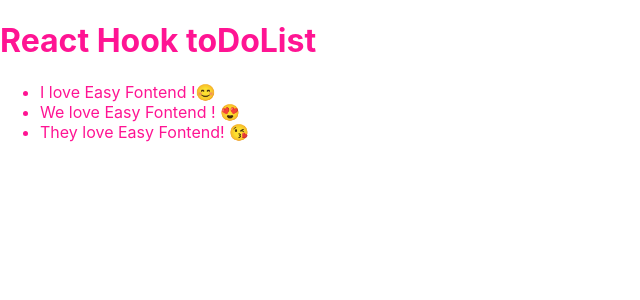
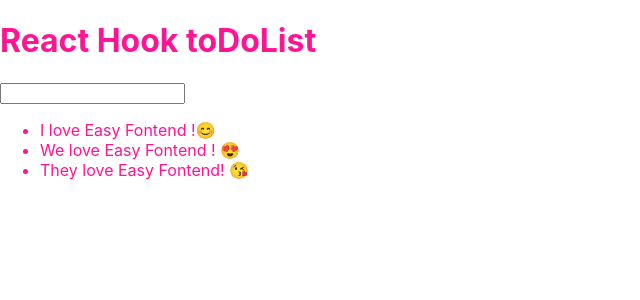
Before and after one commit to ttus612/react-hook-basic, a React (Create React App) app: page / in a window 1280 px wide. Shown: the top 300 px of the page, without its empty margins (0-640 px from the left). Built offline with nearby package versions, Linux system fonts and the light colour scheme.

Commit message:
React hooks useState(), ex toDoForm and update some comment

```diff
--- a/src/App.js
+++ b/src/App.js
@@ -3,6 +3,7 @@ import './App.scss';
 import ColorBox from './components/ColorBox';
 import { useState } from 'react';
 import TodoList from './components/todoList';
+import TodoForm from './components/ToDoForm';
 
 function App() {
   const [toDoList, setToDoList] = useState([
@@ -23,12 +24,30 @@ function App() {
     }
   }
 
+  function handleToDoFormSubmit(formValues) {
+    console.log('Form submit: ', formValues)
+    const newToDo = {
+      id :toDoList.length + 1,
+      ...formValues,
+    }
+    const newToDoList = [...toDoList]
+    newToDoList.push(newToDo)
+    setToDoList(newToDoList)
+  }
+
   return (
     <div className="app">
       <h1>React Hook toDoList</h1>
+      <TodoForm onSubmit={handleToDoFormSubmit} />
       <TodoList todos= {toDoList} onTodoClick= {handleTodoClick} />
     </div>
   );
+  /**
+   * TodoList:
+   * -khi render nó sẽ truyền thằng toDoList(là thằng mảng mà ta cần render xuóng trên useStates()) xuống thằng props là toDo để có dữ liệu qua bên kia làm việc
+   * -Khi 1 ông nào đó trong <TodoList /> đc click nó sẽ báo lên thằng <App /> biết để gọi hàm, khi hàm được gọi và thực hiện công việc của hàm đó
+   */
+
 }
 
 export default App;
--- /dev/null
+++ b/src/components/ToDoForm/index.jsx
@@ -0,0 +1,42 @@
+import React, { useState } from 'react';
+import PropTypes from 'prop-types';
+
+TodoForm.propTypes = {
+    onSubmit: PropTypes.func,
+};
+
+TodoForm.defaultProps = {
+    onSubmit: null,
+}
+
+function TodoForm(props) {
+    const {onSubmit} = props //sử dụng Object destructoring để lấy nó ra
+    const [value, setValue] = useState('')
+
+    function handleValueChange(e) {
+        // console.log(e.target.value)
+        setValue(e.target.value)
+    }
+
+    function handleSubmit(e) {//BÁO LÊN THẰNG CHA CÓ SK SUBMIT
+        e.preventDefault()//Prevent Reloading Browser
+        if (!onSubmit) {
+            return
+        }
+        const formValues = {
+            title: value,
+        };
+        onSubmit(formValues)
+
+        //reset form
+        setValue('')
+    }
+
+    return (
+        <form onSubmit={handleSubmit}>
+            <input type="text" value={value} onChange={handleValueChange} />
+        </form>
+    );
+}
+
+export default TodoForm;
--- a/src/components/todoList/index.jsx
+++ b/src/components/todoList/index.jsx
@@ -1,22 +1,25 @@
 import React from 'react';
 import PropTypes from 'prop-types';
 
+
+//kiểm tra loại dữ liệu
 TodoList.propTypes = {//xác thực đầu vào của 1 component,nó cung cấp một cái nhìn tổng quan cho tất cả các props và loại dữ liệu của nó(Hiểu một cách đơn giản PropTypes là: Giúp chúng ta kiểm tra các kiểu dữ liệu của các props mà component (hoặc container) nhận vào)
-    todos: PropTypes.array,
-    onTodoClick: PropTypes.func,
+    todos: PropTypes.array,//danh sách todos được truyền từ thằng <App /> xuống
+    onTodoClick: PropTypes.func,// hàm khi user click lên bất kì thằng todo nào
 };
 
 TodoList.defaultProps = {//kiểu dữ liệu mặc định
-    todos: [],
-    onTodoClick: null,
+    todos: [],//nếu thằng cha không truyền giá trị todos xuống thì nó sẽ nhận giá trị là 1 mảng rỗng
+    onTodoClick: null,// còn nếu k có sự kiện nào thì nó sẽ là null
 }
 
 function TodoList(props) {
-    const {todos, onTodoClick} = props //Oject Destructuring
+    const {todos, onTodoClick} = props
+    //Oject Destructuring, thằng todos lấy sẽ hận giá trị từ thằng cha(<App />) xuống
 
-    function handleClick(todo){
+    function handleClick(todo){//gọi lại thằng cha
         if (onTodoClick) {
-            onTodoClick(todo)//báo lên thằng cha là App.js
+            onTodoClick(todo)//báo lên thằng cha là App.js là có thằng todo đc click
         }
     }
 
@@ -27,7 +30,7 @@ function TodoList(props) {
                 //mỗi lần li đc click nó sẽ gọi lại hàm handleClick và truyền vào cái todo hiện tại
                 <li
                     key={todo.id}//phải truyền key là 1 giá trị unit
-                    onClick={() => handleClick(todo)}
+                    onClick={() => handleClick(todo)}//khi mà đc click thì phải gọi lên thằng từ thằng cha path cuống
                 >
                     {todo.title}
                 </li>
```
